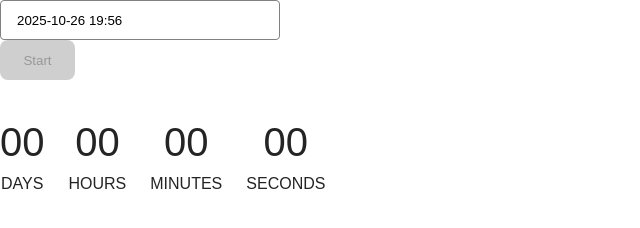
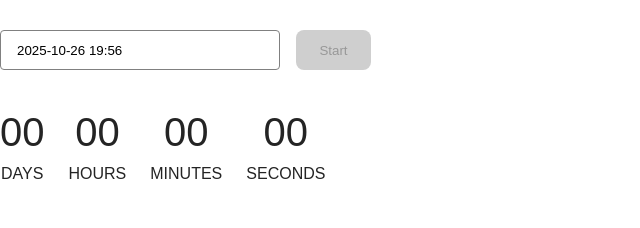
Before and after one commit to juliyalip/goit-advancedjs-hw-02, a website built with Vite: page src/1-timer.html in a window 1280 px wide. Shown: the whole page, without its empty margins (0-640 px from the left). Built offline with nearby package versions, Linux system fonts and the light colour scheme.

Commit message:
minor update

```diff
--- a/src/1-timer.html
+++ b/src/1-timer.html
@@ -8,8 +8,10 @@
     <link rel="stylesheet" href="./css/timer.css" />
   </head>
   <body>
-    <input type="text" id="datetime-picker" />
-    <button type="button" data-start>Start</button>
+    <div class="picker-wrap">
+      <input type="text" id="datetime-picker" />
+      <button type="button" data-start>Start</button>
+    </div>
 
     <div class="timer">
       <div class="field">
--- a/src/css/timer.css
+++ b/src/css/timer.css
@@ -7,6 +7,12 @@
   padding: 8px 16px;
   margin-right: 8px;
   transition: border-color 0.2s ease;
+}
+
+.picker-wrap{
+  display: flex;
+  gap: 8px;
+  margin-top: 30px;
 }
 
 #datetime-picker:hover {
--- a/src/js/1-timer.js
+++ b/src/js/1-timer.js
@@ -18,7 +18,7 @@ const options = {
     enableTime: true,
     time_24hr: true,
     allowInput: true,
-    altInput: false,
+
     defaultDate: new Date(),
     minuteIncrement: 1,
     onClose(selectedDates) {
```
